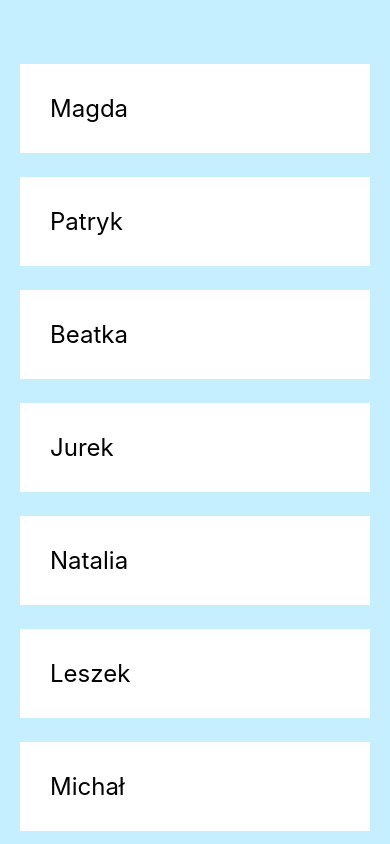
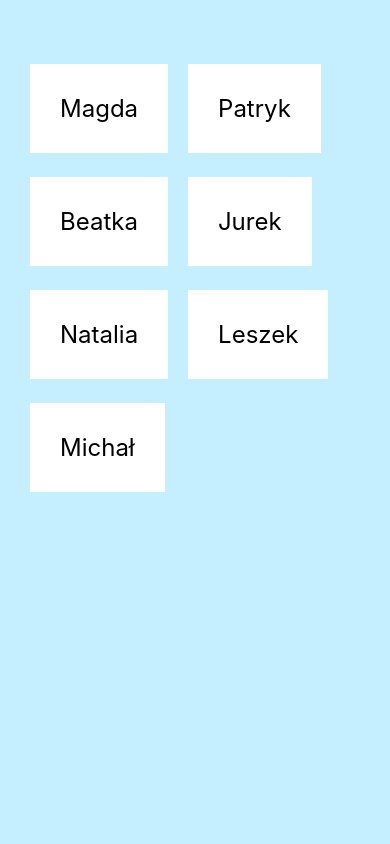
Before and after one commit to kekemato/react-native-tutorial, a React Native app: screen / in a window 390 px wide. Built offline with nearby package versions, Linux system fonts and the light colour scheme.

Commit message:
flat list lesson

```diff
--- a/App.js
+++ b/App.js
@@ -1,47 +1,48 @@
 import React, { useState } from "react";
-import { ScrollView, StyleSheet, Text, View } from "react-native";
+import { FlatList, StyleSheet, Text, View } from "react-native";
 
 export default function App() {
   const [people, setPeople] = useState([
     {
       name: "Magda",
-      key: "1",
+      id: "1",
     },
     {
       name: "Patryk",
-      key: "2",
+      id: "2",
     },
     {
       name: "Beatka",
-      key: "3",
+      id: "3",
     },
     {
       name: "Jurek",
-      key: "4",
+      id: "4",
     },
     {
       name: "Natalia",
-      key: "5",
+      id: "5",
     },
     {
       name: "Leszek",
-      key: "6",
+      id: "6",
     },
     {
       name: "Michał",
-      key: "7",
+      id: "7",
     },
   ]);
 
   return (
     <View style={styles.container}>
-      <ScrollView>
-        {people.map(({ name, key }) => (
-          <View key={key}>
-            <Text style={styles.listItem}>{name}</Text>
-          </View>
-        ))}
-      </ScrollView>
+      <FlatList
+        numColumns={2}
+        keyExtractor={({ id }) => id}
+        data={people}
+        renderItem={({ item: { name } }) => (
+          <Text style={styles.listItem}>{name}</Text>
+        )}
+      />
     </View>
   );
 }
@@ -57,6 +58,7 @@ const styles = StyleSheet.create({
   },
   listItem: {
     marginTop: 24,
+    marginHorizontal: 10,
     padding: 30,
     backgroundColor: "#fff",
     fontSize: 24,
```
